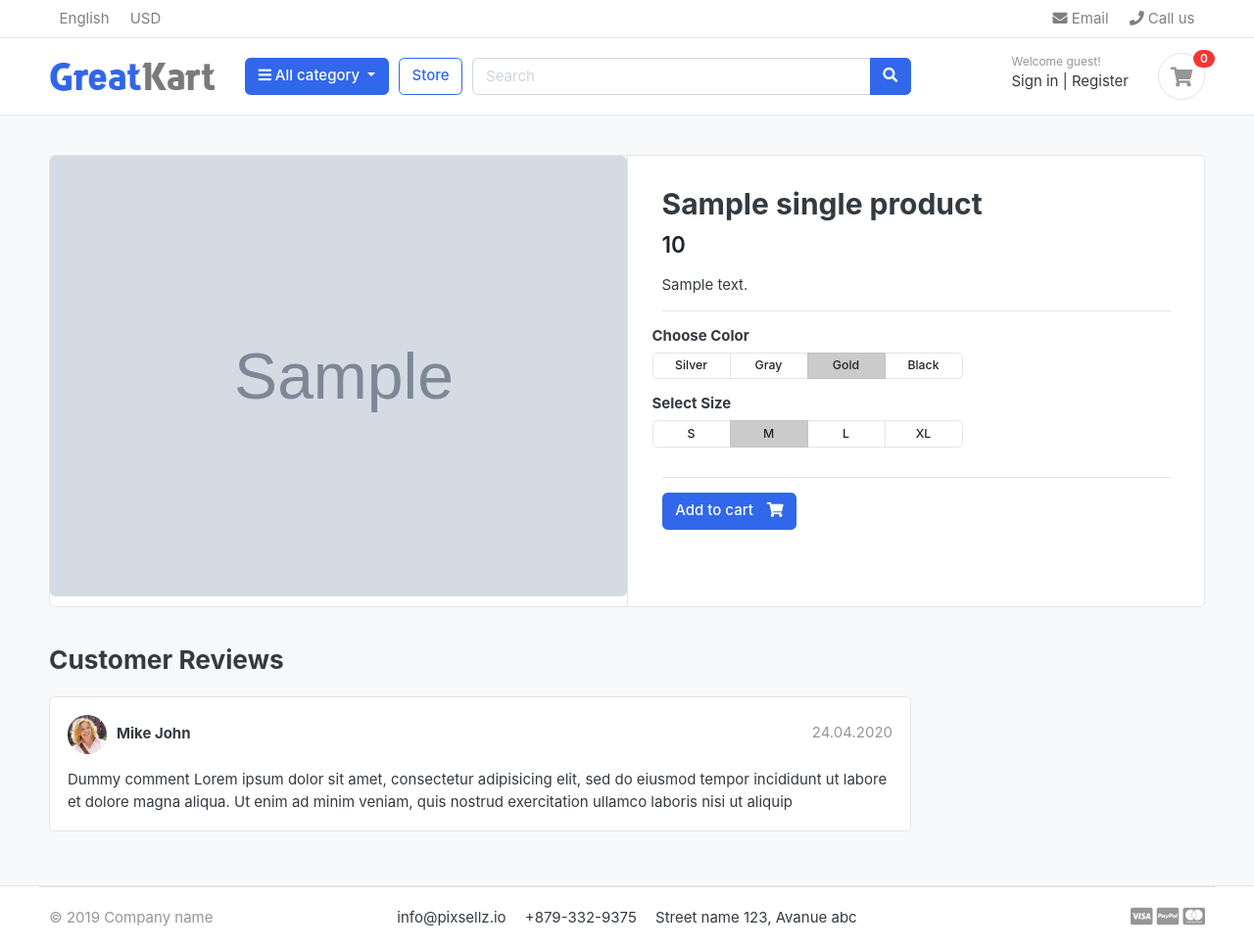
After one commit to HussamAltalib/OnlineShop_Django, a Django app: template OnlineShop/store/templates/store/product_details.html in a window 1280 px wide. The commit adds this page. Shown: the whole page at 98% size. Run offline with Django 3.2, Linux system fonts and the light colour scheme; the template is opened without the code that fills it: most values are stand-ins (such as "Sample title", 1, 10 or a date in 2020); grey boxes marked "Sample" are stand-in pictures; some libraries are stand-ins or nearby versions; some web fonts are replaced.

Commit message:
add product deatils page

```diff
--- a/OnlineShop/main/templates/main/base.html
+++ b/OnlineShop/main/templates/main/base.html
@@ -70,7 +70,7 @@
                 <div class="container">
                     <div class="row align-items-center">
                         <div class="col-lg-2 col-md-3 col-6">
-                            <a href="./" class="brand-wrap">
+                            <a href="{% url 'main:home_page' %}" class="brand-wrap">
                                 <img class="logo" src="{% static './images/logo.png' %}">
                             </a> <!-- brand-wrap.// -->
                         </div>
@@ -86,7 +86,7 @@
                                 </div>
                             </div>  <!-- category-wrap.// -->
                         </div> <!-- col.// -->
-                        <a href="./store.html" class="btn btn-outline-primary">Store</a>
+                        <a href="{% url 'store:store_page' %}" class="btn btn-outline-primary">Store</a>
                         <div class="col-lg  col-md-6 col-sm-12 col">
                             <form action="#" class="search">
                                 <div class="input-group w-100">
--- a/OnlineShop/main/templates/main/index.html
+++ b/OnlineShop/main/templates/main/index.html
@@ -35,9 +35,9 @@
 	{% for product in products %}
 	<div class="col-md-3">
 		<div class="card card-product-grid">
-			<a href="./product-detail.html" class="img-wrap"> <img src="{{ product.images.url }}"> </a>
+			<a href="{% url 'store:product_details' product.category.slug product.slug %}" class="img-wrap"> <img src="{{ product.images.url }}"> </a>
 			<figcaption class="info-wrap">
-				<a href="./product-detail.html" class="title">{{ product.product_name }}</a>
+				<a href="{% url 'store:product_details' product.category.slug product.slug %}" class="title">{{ product.product_name }}</a>
 				<div class="price mt-1">{{ product.price }}</div> <!-- price-wrap.// -->
 			</figcaption>
 		</div>
--- a/OnlineShop/main/urls.py
+++ b/OnlineShop/main/urls.py
@@ -4,6 +4,6 @@ from . import views
 app_name = "main"
 
 urlpatterns = [
-       path("", views.index, name="intro_page"),
+       path("", views.index, name="home_page"),
 
 ]
--- a/OnlineShop/store/models.py
+++ b/OnlineShop/store/models.py
@@ -1,5 +1,6 @@
 from django.db import models
 from category.models import Category
+from django.urls import reverse
 
 # Create your models here.
 
@@ -15,5 +16,7 @@ class Product (models.Model):
     created_date        = models.DateTimeField (auto_now_add=True)
     modified_date       = models.DateTimeField (auto_now=True)
 
+
+
     def __str__(self):
         return self.product_name
--- /dev/null
+++ b/OnlineShop/store/templates/store/product_details.html
@@ -0,0 +1,121 @@
+{% extends 'main/base.html' %}
+{% load static %}
+
+{% block title %}  Product Details   {% endblock %}
+
+
+
+{% block content %}
+
+<section class="section-content padding-y bg">
+<div class="container">
+
+<!-- ============================ COMPONENT 1 ================================= -->
+<div class="card">
+	<div class="row no-gutters">
+		<aside class="col-md-6">
+<article class="gallery-wrap">
+	<div class="img-big-wrap">
+	   <a href="#"><img src="{{ single_product.images.url }}"></a>
+	</div> <!-- img-big-wrap.// -->
+
+</article> <!-- gallery-wrap .end// -->
+		</aside>
+		<main class="col-md-6 border-left">
+<article class="content-body">
+
+<h2 class="title">{{ single_product.product_name }}</h2>
+
+<div class="mb-3">
+	<var class="price h4">{{ single_product.price}}</var>
+</div>
+
+<p>{{ single_product.description }}</p>
+
+
+<hr>
+	<div class="row">
+		<div class="item-option-select">
+			<h6>Choose Color</h6>
+			<div class="btn-group btn-group-sm btn-group-toggle" data-toggle="buttons">
+			  <label class="btn btn-light">
+			    <input type="radio" name="radio_color"> Silver
+			  </label>
+			  <label class="btn btn-light">
+			    <input type="radio" name="radio_color" > Gray
+			  </label>
+			  <label class="btn btn-light active">
+			    <input type="radio" name="radio_color checked"> Gold
+			  </label>
+			  <label class="btn btn-light">
+			    <input type="radio" name="radio_color"> Black
+			  </label>
+			</div>
+		</div>
+	</div> <!-- row.// -->
+	<div class="row">
+		<div class="item-option-select">
+			<h6>Select Size</h6>
+			<div class="btn-group btn-group-sm btn-group-toggle" data-toggle="buttons">
+			  <label class="btn btn-light">
+			    <input type="radio" name="radio_color"> S
+			  </label>
+			  <label class="btn btn-light active">
+			    <input type="radio" name="radio_color" checked> M
+			  </label>
+			  <label class="btn btn-light">
+			    <input type="radio" name="radio_color"> L
+			  </label>
+			  <label class="btn btn-light">
+			    <input type="radio" name="radio_color"> XL
+			  </label>
+			</div>
+		</div>
+	</div> <!-- row.// -->
+	<hr>
+	<a href="./product-detail.html" class="btn  btn-primary"> <span class="text">Add to cart</span> <i class="fas fa-shopping-cart"></i>  </a>
+</article> <!-- product-info-aside .// -->
+		</main> <!-- col.// -->
+	</div> <!-- row.// -->
+</div> <!-- card.// -->
+<!-- ============================ COMPONENT 1 END .// ================================= -->
+
+<br>
+
+<div class="row">
+			<div class="col-md-9">
+
+	<header class="section-heading">
+		<h3>Customer Reviews </h3>
+
+	</header>
+
+	<article class="box mb-3">
+		<div class="icontext w-100">
+			<img src="./images/avatars/avatar1.jpg" class="img-xs icon rounded-circle">
+			<div class="text">
+				<span class="date text-muted float-md-right">24.04.2020 </span>
+				<h6 class="mb-1">Mike John </h6>
+
+			</div>
+		</div> <!-- icontext.// -->
+		<div class="mt-3">
+			<p>
+				Dummy comment Lorem ipsum dolor sit amet, consectetur adipisicing elit, sed do eiusmod
+				tempor incididunt ut labore et dolore magna aliqua. Ut enim ad minim veniam,
+				quis nostrud exercitation ullamco laboris nisi ut aliquip
+			</p>
+		</div>
+	</article>
+
+
+
+	</div> <!-- col.// -->
+</div> <!-- row.// -->
+
+
+</div> <!-- container .//  -->
+</section>
+<!-- ========================= SECTION CONTENT END// ========================= -->
+
+{% endblock %}
--- a/OnlineShop/store/templates/store/store.html
+++ b/OnlineShop/store/templates/store/store.html
@@ -137,12 +137,12 @@
             <figure class="card card-product-grid">
                 <div class="img-wrap">
 
-                    <img src="{{ product.images.url }}">
+                    <a href="{% url 'store:product_details' product.category.slug product.slug %}" ><img  src="{{ product.images.url }}"></a>
 
                 </div> <!-- img-wrap.// -->
                 <figcaption class="info-wrap">
                     <div class="fix-height">
-                        <a href="./product-detail.html" class="title">{{ product.product_name }}</a>
+                        <a href="{% url 'store:product_details' product.category.slug product.slug %}" class="title">{{ product.product_name }}</a>
                         <div class="price-wrap mt-2">
                             <span class="price">{{ product.price }}</span>
                             <del class="price-old">$1980</del>
@@ -173,4 +173,5 @@
     </div> <!-- container .//  -->
     </section>
     <!-- ========================= SECTION CONTENT END// ========================= -->
+
 {% endblock %}
--- a/OnlineShop/store/urls.py
+++ b/OnlineShop/store/urls.py
@@ -6,4 +6,5 @@ app_name = "store"
 urlpatterns = [
        path("", views.store, name="store_page"),
        path('<category_slug>/', views.store, name='products_by_category'),
+       path('<category_slug>/<product_slug>/', views.product_details, name='product_details'),
 ]
```
Also changed, not shown: OnlineShop/store/views.py (+13 -0 lines).
